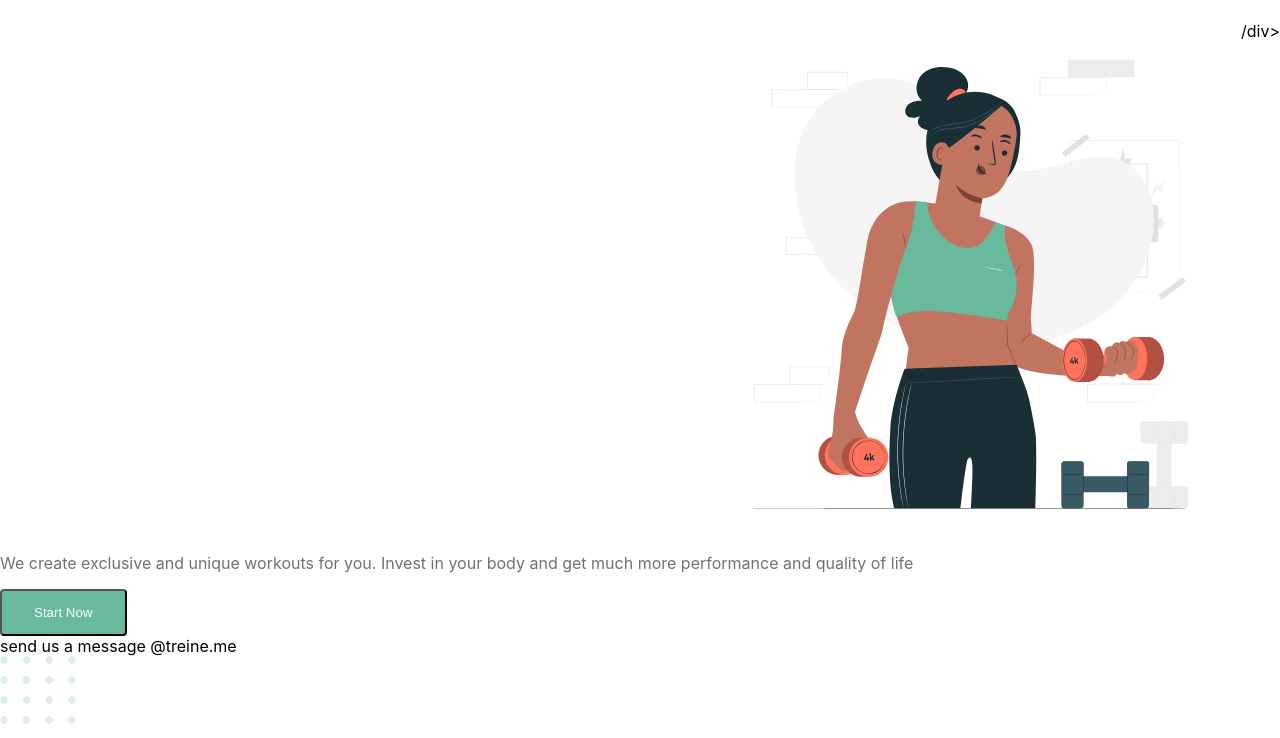
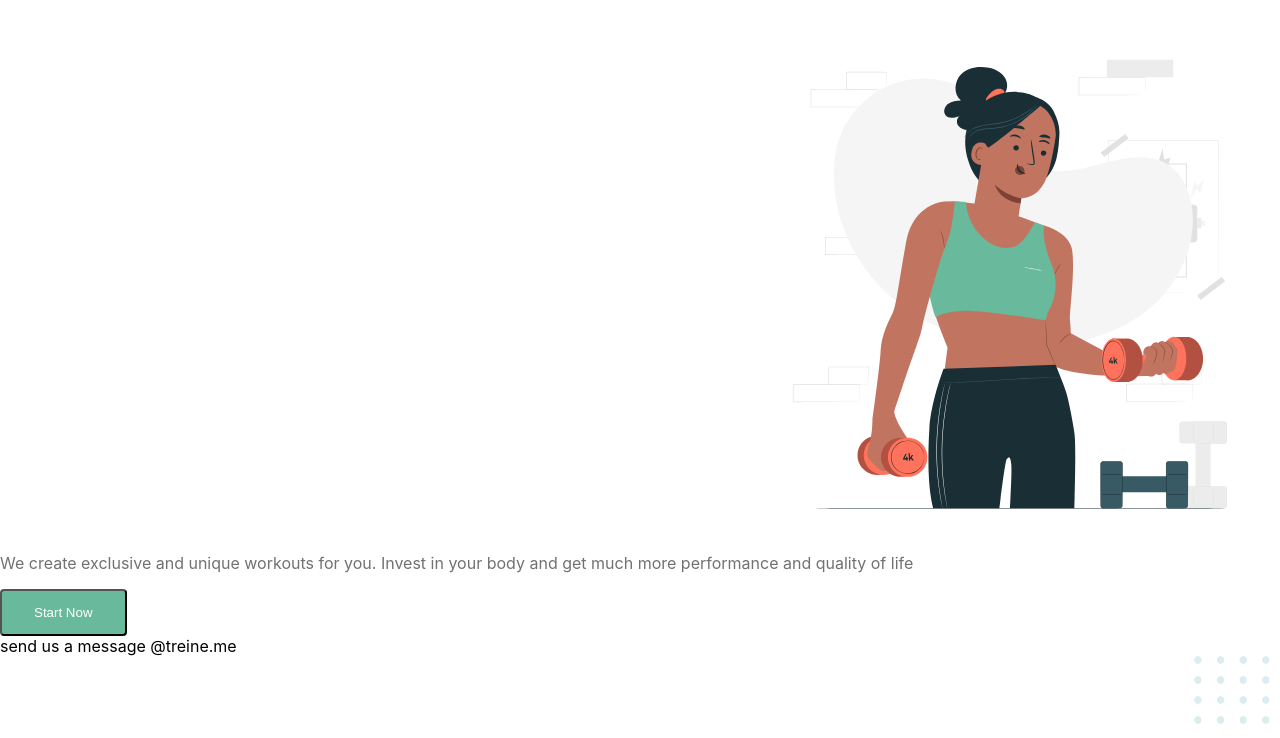
Before and after one commit to DElMArMAr/Examen-1, a website: page index.html in a window 1280 px wide. Shown: the part 265-1003 px from the top of the page. Drawn offline with Linux system fonts and the light colour scheme.

Commit message:
add class decoracion movia hacia la esquina

```diff
--- a/index.html
+++ b/index.html
@@ -32,7 +32,7 @@
 
             <div class="divIMAGEN">
             <img  class="mujerIMG"   src="./public/assets/svg/fitness-jump.svg" alt="Mujer y pesas">
-            /div>
+
         </div>
 
         <!--Contenido-->
@@ -59,7 +59,10 @@
 
         <div>
             <footer>send us a message @treine.me</footer>
-            <img src="./public/assets/svg/balls-decoration.svg" alt="">
+
+            <div class="decoracion">
+                <img src="./public/assets/svg/balls-decoration.svg" alt="">
+            </div>
         </div>
 
 </body>
--- a/public/css/styles.css
+++ b/public/css/styles.css
@@ -49,3 +49,8 @@ img {
   display: flex;
   gap: 50px;
 }
+
+.decoracion{
+  display: flex;
+  justify-content: flex-end;
+}
```
